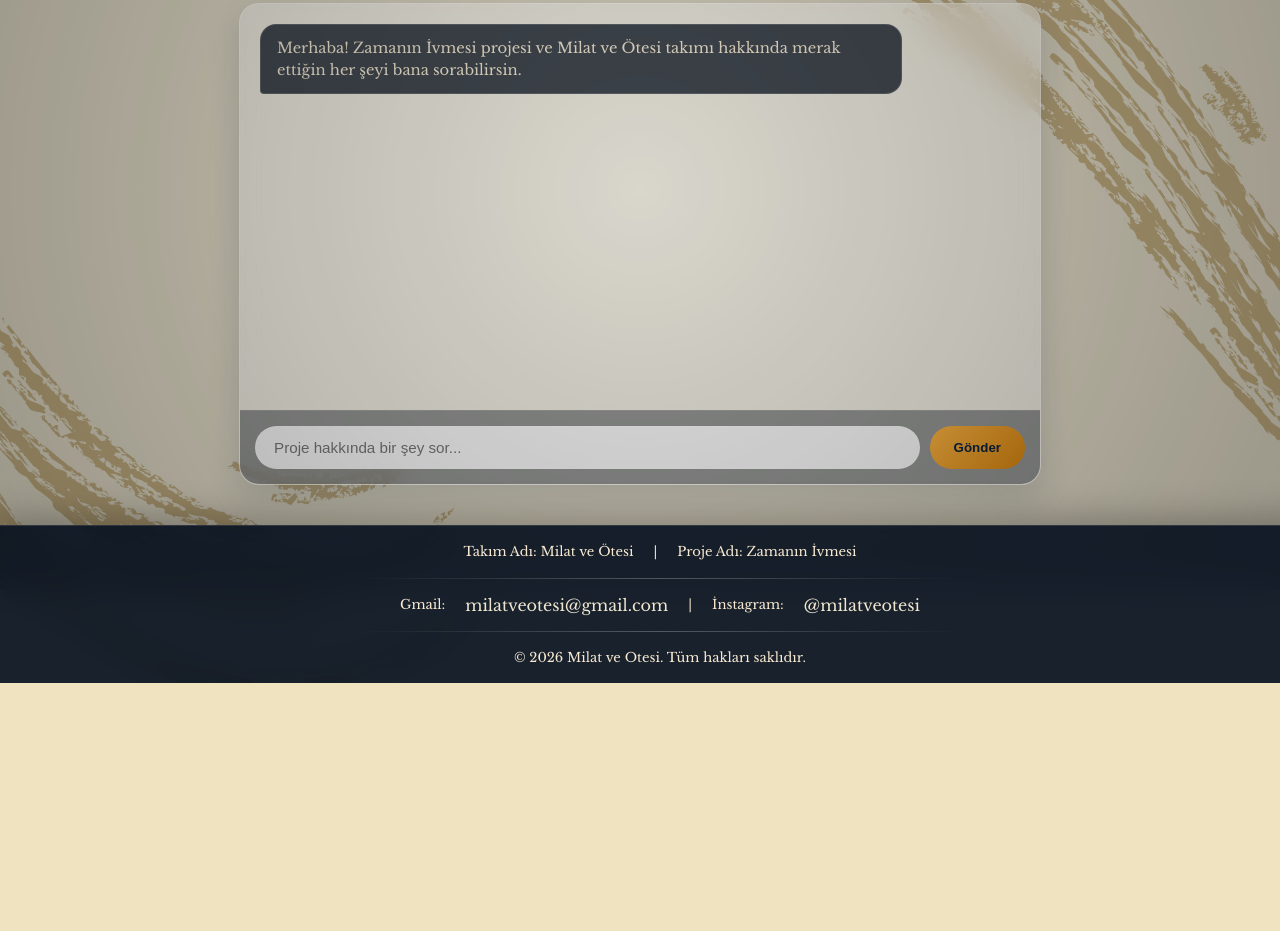
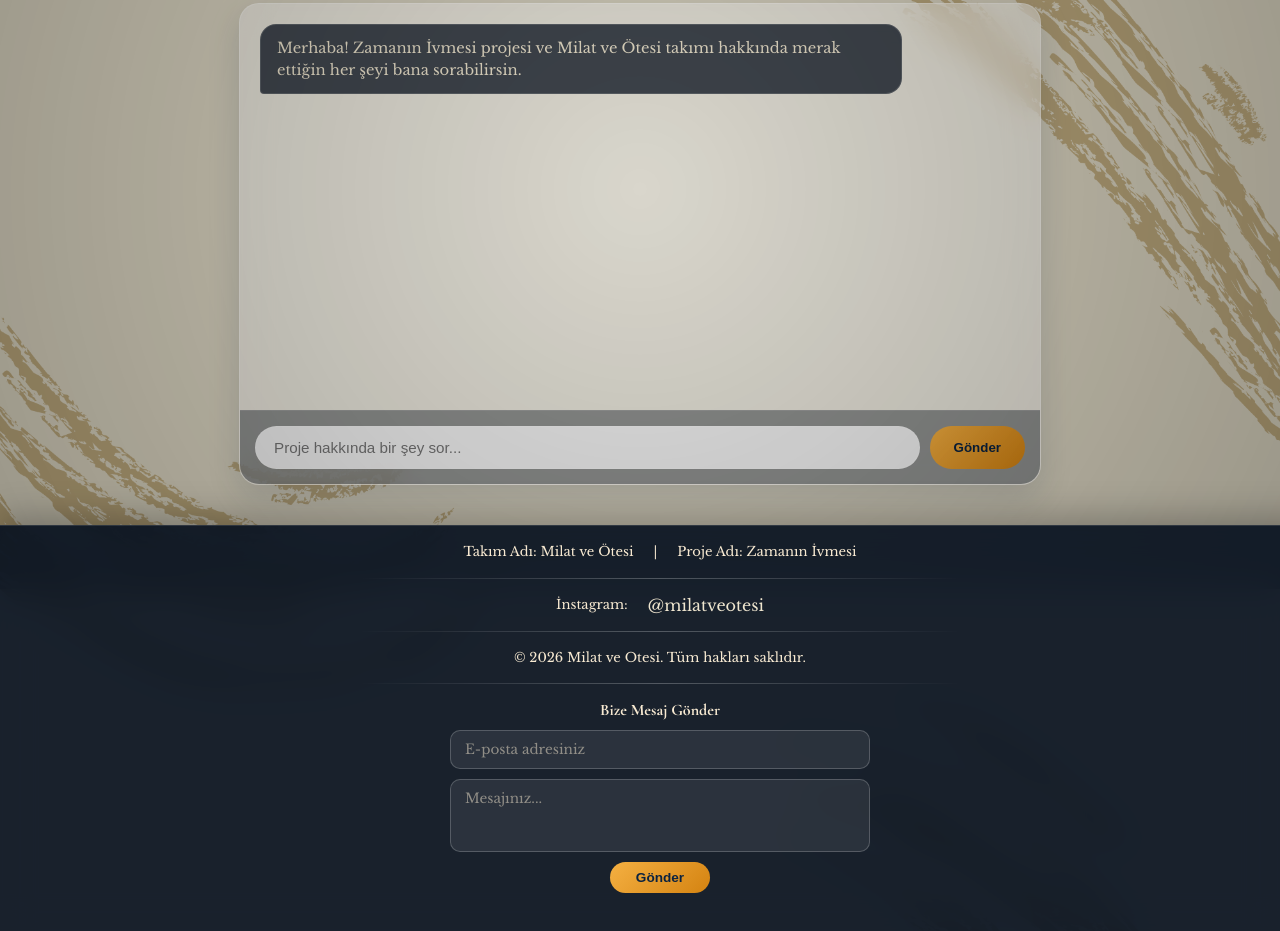
Before and after one commit to koraycik/milat-ve-otesi, a website: page about.html in a window 1280 px wide. Shown: the part 211-1142 px from the top of the page. Before the commit the page ends 894 px from the top, so only its background shows below. Drawn offline with nearby package versions, Linux system fonts and the light colour scheme.

Commit message:
Gmail System

```diff
--- a/about.html
+++ b/about.html
@@ -158,9 +158,6 @@
             <div class="footer-divider"></div>
 
             <div class="footer-content">
-                <p>Gmail: </p>
-                <a id="contact-link" href="mailto:milatveotesi@gmail.com">milatveotesi@gmail.com</a>
-                <p>|</p>
                 <p data-en="Instagram: " data-tr="İnstagram: ">İnstagram: </p>
                 <a id="contact-link" href="https://www.instagram.com/milatveotesi/?hl=en" target="_blank">@milatveotesi</a>
             </div>
@@ -170,6 +167,32 @@
             <div class="footer-content">
                 <p id="ozel-yazi" data-en="&copy; 2026 Milat ve Otesi. All rights reserved." data-tr="&copy; 2026 Milat ve Otesi. Tüm hakları saklıdır.">&copy; 2026 Milat ve Otesi. Tüm hakları saklıdır.</p>
             </div>
+
+            <div class="footer-divider"></div>
+
+            <div class="footer-contact">
+                <h4 data-en="Send Us a Message" data-tr="Bize Mesaj Gönder">Bize Mesaj Gönder</h4>
+                <form id="contact-form" class="contact-form" novalidate>
+                    <input
+                        type="email"
+                        id="contact-email"
+                        name="email"
+                        required
+                        data-en-placeholder="Your email address"
+                        data-tr-placeholder="E-posta adresiniz"
+                        placeholder="E-posta adresiniz">
+                    <textarea
+                        id="contact-message"
+                        name="message"
+                        rows="3"
+                        required
+                        data-en-placeholder="Your message..."
+                        data-tr-placeholder="Mesajınız..."
+                        placeholder="Mesajınız..."></textarea>
+                    <button type="submit" id="contact-submit" data-en="Send" data-tr="Gönder">Gönder</button>
+                    <p id="contact-status" class="contact-status" role="status" aria-live="polite"></p>
+                </form>
+            </div>
         </div>
     </footer>
 
```
Also changed, not shown: game_dynamics.html (+26 -3 lines), index.html (+2 -3 lines), netlify/functions/sendMessage.js (+1 -6 lines), videos.html (+26 -3 lines).
